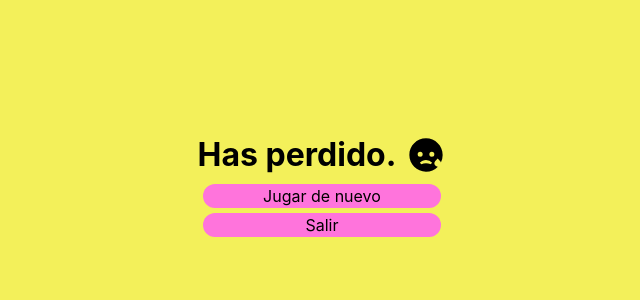
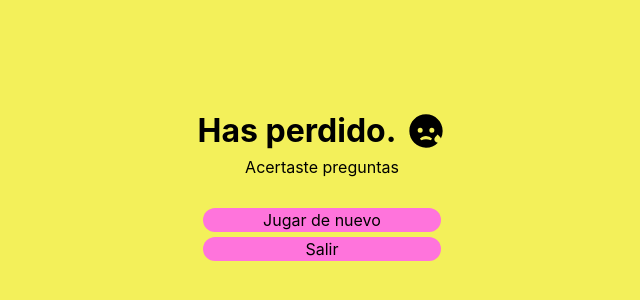
Before and after one commit to Renan-Mochizuki/JogoEspanhol, a React (Vite) app: page /restart in a window 1280 px wide. Shown: the part 214-514 px from the top of the page, without its empty margins (318-958 px from the left). Built offline with nearby package versions, Linux system fonts and the light colour scheme.

Commit message:
Número de questões acertadas na tela de derrota

```diff
--- a/src/App.css
+++ b/src/App.css
@@ -6,6 +6,7 @@
   margin-top: 10rem;
   margin-bottom: 5rem;
   font-size: 1.5rem;
+  flex-wrap: wrap;
 }
 .wordInput{
   padding: 10px;
--- a/src/components/Question.jsx
+++ b/src/components/Question.jsx
@@ -88,9 +88,6 @@ const Question = (props) => {
             setIcon(<FontAwesomeIcon icon={faTimesCircle} style={{ color: 'red' }} size='3x' />)
             const livesNumber = props.lives - 1;
             props.setLives(livesNumber);
-            if (livesNumber == 0) {
-                window.location.replace('/restart');
-            }
         }
     }
 
--- a/src/pages/Game.jsx
+++ b/src/pages/Game.jsx
@@ -2,6 +2,7 @@ import { useState } from 'react';
 import { FaHeart } from 'react-icons/fa';
 import Question from '../components/Question';
 import Win from './Win';
+import Restart from './Restart';
 
 const questions = [
   {
@@ -35,8 +36,12 @@ const Game = () => {
   const [rightQuestions, setRightQuestions] = useState(0);
   const [isInViewArray, setIsInViewArray] = useState([false, false, false, false]);
 
+  // if (lives == 0) {
+  //   window.location.replace('/restart');
+  // }
+
   return (
-    <>
+    <>{lives == 0 ? <Restart rightQuestions={rightQuestions} /> : <>
       {rightQuestions == 4 ?
         <Win />
         :
@@ -52,7 +57,8 @@ const Game = () => {
             />
           ))}
         </>
-      }
+      }</>
+    }
     </>
   );
 };
--- a/src/pages/Restart.jsx
+++ b/src/pages/Restart.jsx
@@ -1,12 +1,16 @@
 import { RiEmotionSadFill } from 'react-icons/ri';
 
-const Restart = () => {
+const Restart = (props) => {
     return (
         <>
             <div className='titleRestart'>
                 <h1>Has perdido.</h1>
                 <RiEmotionSadFill size={40} color="black" />
             </div>
+            <div className='titleRestart'>
+                <p>Acertaste {props.rightQuestions} {props.rightQuestions == 1 ? 'pregunta' : 'preguntas'}</p>
+            </div>
+            <br />
             <div>
                 <a href="/game" className='buttonRestart'>Jugar de nuevo</a>
                 <a href="/" className='buttonRestart'>Salir</a>
```
Also changed, not shown: .eslintrc.cjs.
